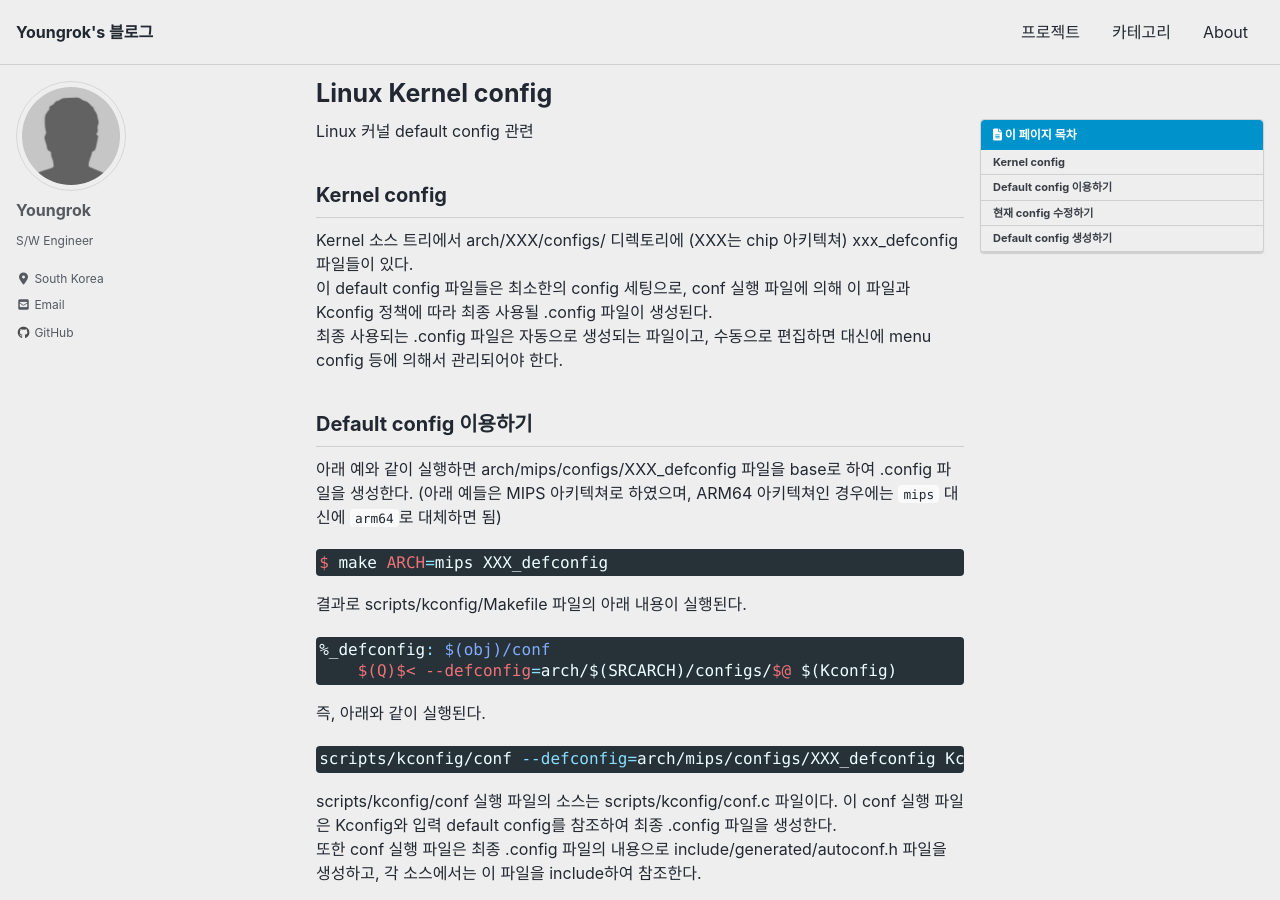
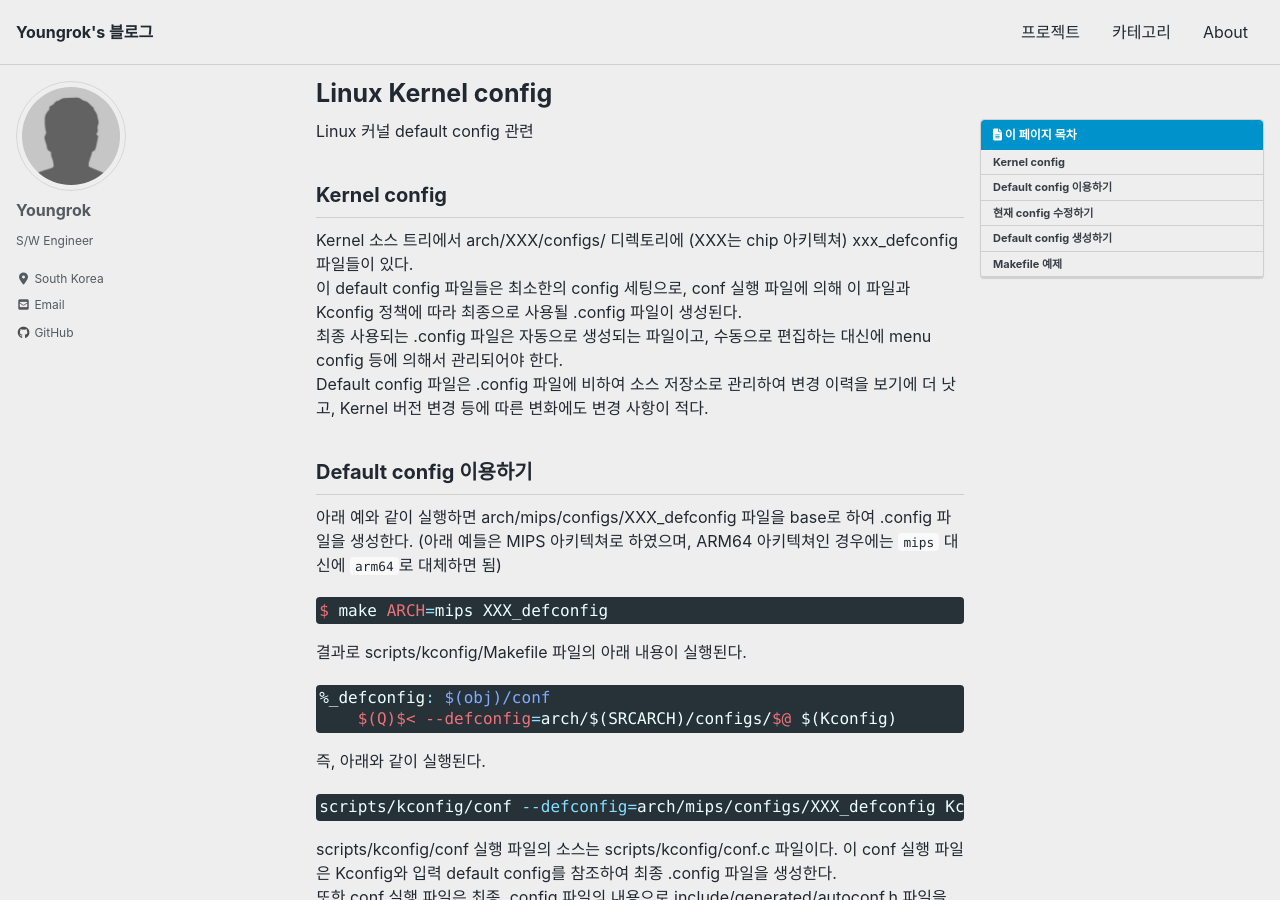
Before and after one commit to yrpark99/yrpark99.github.io, a Jekyll site: the page built from _posts/2020-03-02-kernel_config.md, in a window 1280 px wide and 900 px high. Built offline with Jekyll 4.4.1, drawn with Linux system fonts in a browser that asks for light colours; cached includes are drawn as plain includes; nearby versions of some CDN libraries; some of the changed text lies outside the part shown.

Commit message:
Modify default config

````diff
--- a/_posts/2020-03-02-kernel_config.md
+++ b/_posts/2020-03-02-kernel_config.md
@@ -9,8 +9,9 @@ Linux 커널 default config 관련
 
 ## Kernel config
 Kernel 소스 트리에서 arch/XXX/configs/ 디렉토리에 (XXX는 chip 아키텍쳐) xxx_defconfig 파일들이 있다.
-이 default config 파일들은 최소한의 config 세팅으로, conf 실행 파일에 의해 이 파일과 Kconfig 정책에 따라 최종 사용될 .config 파일이 생성된다.
-최종 사용되는 .config 파일은 자동으로 생성되는 파일이고, 수동으로 편집하면 대신에 menu config 등에 의해서 관리되어야 한다.
+이 default config 파일들은 최소한의 config 세팅으로, conf 실행 파일에 의해 이 파일과 Kconfig 정책에 따라 최종으로 사용될 .config 파일이 생성된다.
+최종 사용되는 .config 파일은 자동으로 생성되는 파일이고, 수동으로 편집하는 대신에 menu config 등에 의해서 관리되어야 한다.
+Default config 파일은 .config 파일에 비하여 소스 저장소로 관리하여 변경 이력을 보기에 더 낫고, Kernel 버전 변경 등에 따른 변화에도 변경 사항이 적다.
 
 ## Default config 이용하기
 아래 예와 같이 실행하면 arch/mips/configs/XXX_defconfig 파일을 base로 하여 .config 파일을 생성한다. (아래 예들은 MIPS 아키텍쳐로 하였으며, ARM64 아키텍쳐인 경우에는 `mips` 대신에 `arm64`로 대체하면 됨)
@@ -51,3 +52,17 @@ savedefconfig: $(obj)/conf
 scripts/kconfig/conf --savedefconfig=defconfig Kconfig
 ```
 결과로 scripts/kconfig/conf 실행 파일이 Kernel base 디렉토리에 `defconfig` 파일을 생성한다. 생성된 defconfig 파일을 원본 default config 파일에 overwrite 하거나 별도의 이름으로 (단, XXX_defconfig 형식이라야 함) 변경하여 arch/XXX/configs/ 경로에 저장하여 사용할 수 있다.
+
+## Makefile 예제
+Kernel 상위 경로에서 아래 예와 같이 Makefile을 작성하여 이용할 수 있겠다.
+```make
+# Default config 파일로 .config 파일을 생성한 후 빌드
+all:
+    $(MAKE) -C $(KERNEL_DIR) arch=mips my_defconfig
+    $(MAKE) -C $(KERNEL_DIR)
+
+# 현재 .config 파일로 default config 파일 업데이트
+update_config:
+    $(MAKE) -C $(KERNEL_DIR) arch=mips savedefconfig
+    $(CP) $(KERNEL_DIR)/defconfig $(KERNEL_DIR)/arch/mips/configs/my_defconfig
+```
````
